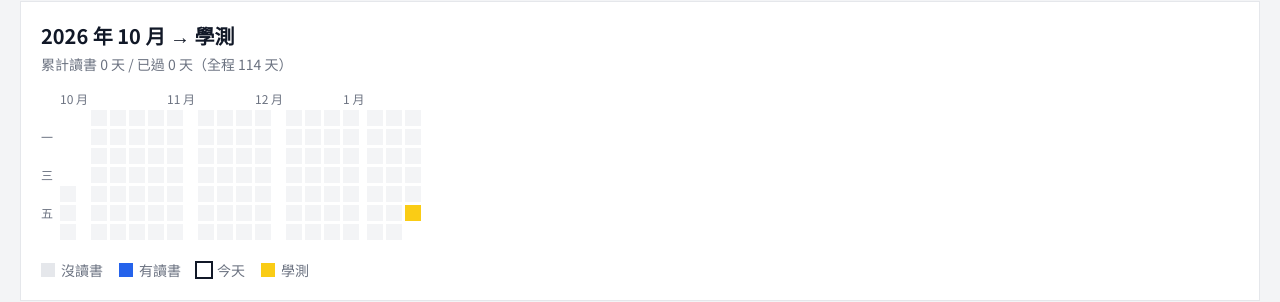
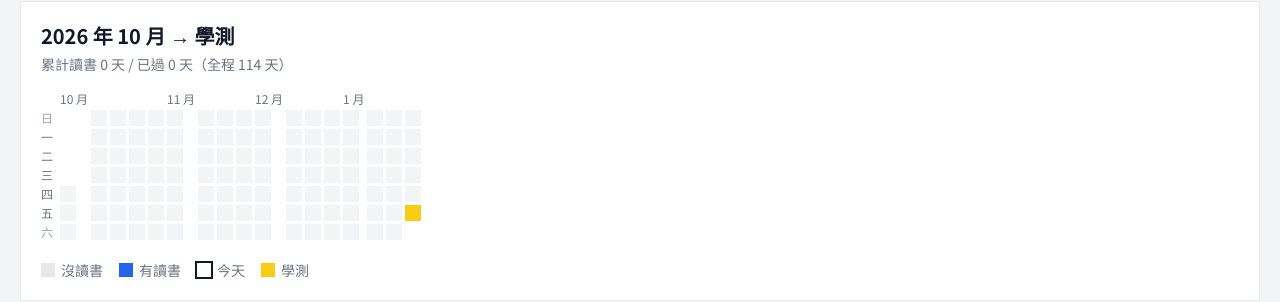
Before and after one commit to Ouovovo0131/score_record_web, a Next.js app: page /study in a window 1280 px wide. Shown: the part 439-741 px from the top of the page. Built offline with nearby package versions, Linux system fonts and the light colour scheme; no server answers; the database is empty; sample sign-in values are in the browser's storage.

Commit message:
調整格子位置

```diff
--- a/src/app/study/page.tsx
+++ b/src/app/study/page.tsx
@@ -164,7 +164,7 @@ function StudyPageContent() {
           <div className="flex w-max" style={{ gap: GAP }}>
             <div className="flex flex-col pr-1 text-xs text-muted" style={{ gap: GAP, paddingTop: 20 }}>
               {["日", "一", "二", "三", "四", "五", "六"].map((w, i) => (
-                <span key={w} style={{ height: CELL, lineHeight: `${CELL}px` }} className={i % 2 === 0 ? "invisible" : ""}>
+                <span key={w} style={{ height: CELL, lineHeight: `${CELL}px` }} className={i === 0 || i === 6 ? "text-[#9ca3af]" : ""}>
                   {w}
                 </span>
               ))}
```
